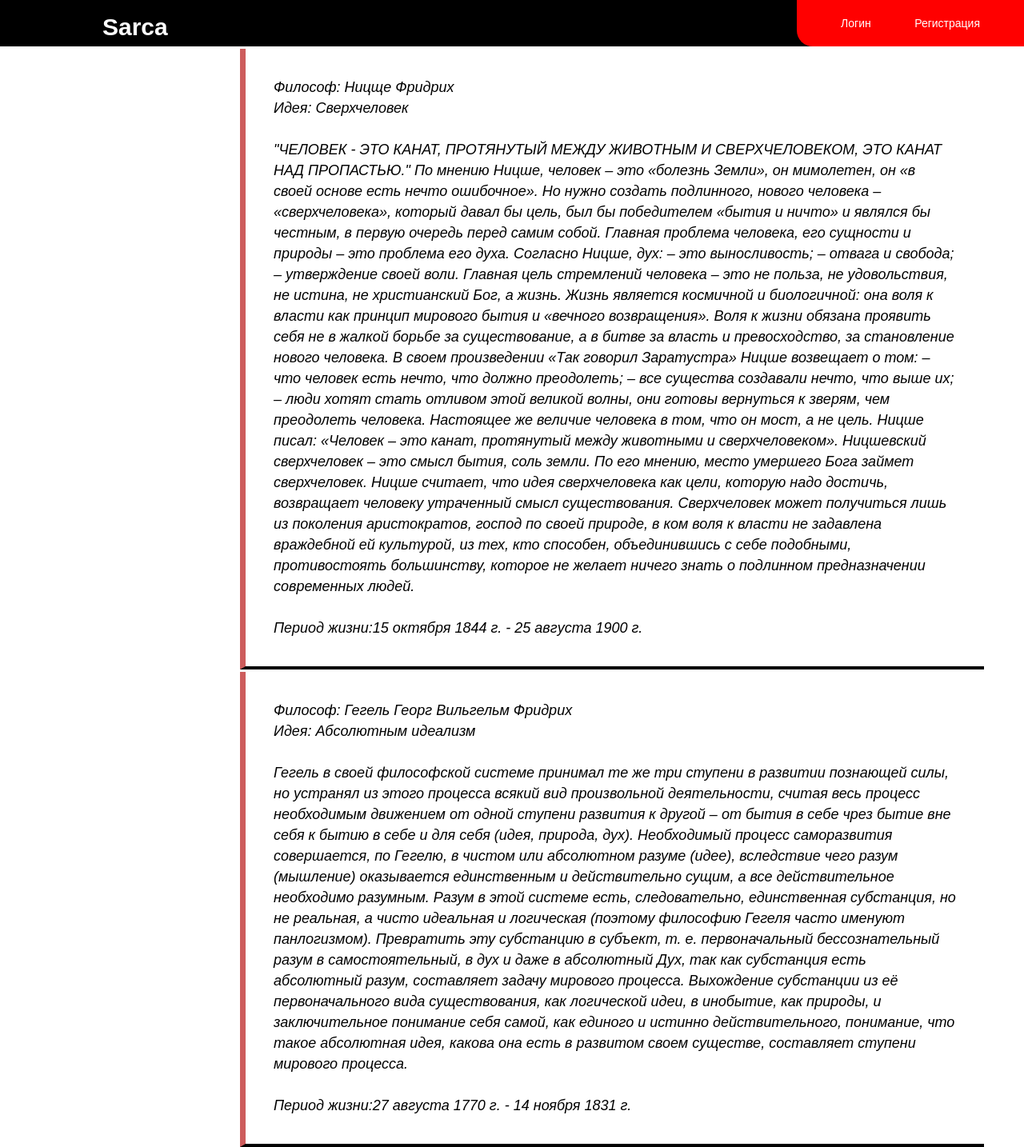
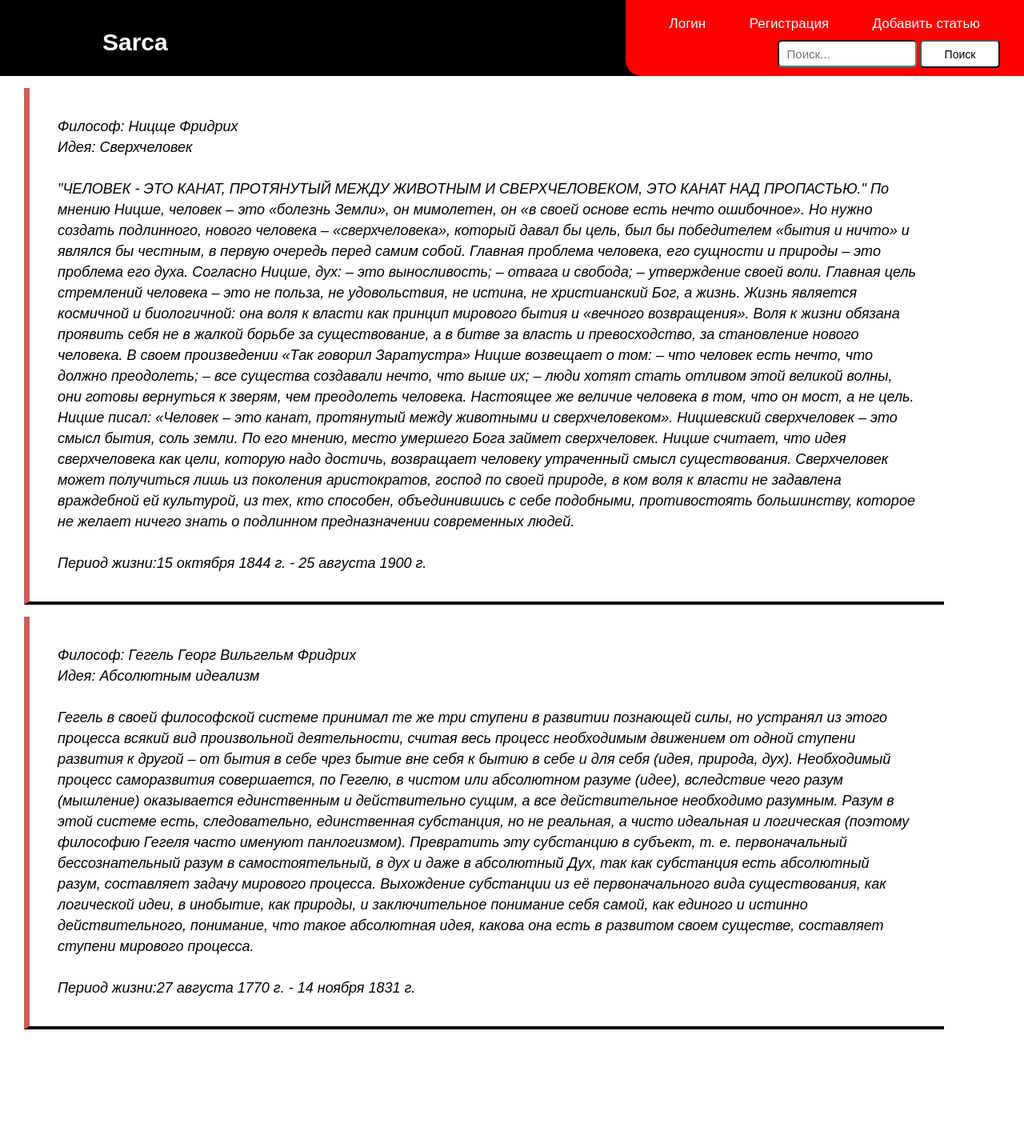
Before and after one commit to Meiram-sys/Dproject, a Django app: page / in a window 1280 px wide. Shown: the whole page at 80% size. After the commit the page ends 1287 px from the top, so only its background shows below. Run offline with Django 4.2, Linux system fonts and the light colour scheme; data comes from the database, SQL or seed files in the repository.

Commit message:
Add search

```diff
--- a/Philosophy/admin.py
+++ b/Philosophy/admin.py
@@ -8,5 +8,4 @@ class PhilosophyModel(admin.ModelAdmin):
         name = philosophers
 
 
-
 admin.site.register(philosophers, PhilosophyModel)
--- a/Philosophy/forms.py
+++ b/Philosophy/forms.py
@@ -28,3 +28,7 @@ class AddArticle(forms.ModelForm):
         widgets = {
             'philosophy': forms.Textarea(attrs={'cols': 80, 'rows': 10}),
         }
+
+
+class SearchForm(forms.Form):
+    query = forms.CharField()
--- a/Philosophy/static/css/styles.css
+++ b/Philosophy/static/css/styles.css
@@ -24,6 +24,26 @@ nav{
     padding-left: 10%;
     z-index: 1;
 }
+
+.search{
+    font-size: 15px;
+    width: 150px;
+    height: 10px;
+    padding: 10px;
+    border-radius: 5px;
+}
+.search_button{
+    color:black;
+    font-size: 14px;
+    background-color: white;
+    height: 35px;
+    width: 100px;
+    border-radius: 5px;
+}
+.search_button:hover{
+    background-color: red;
+    color:white;
+}
 .nav-links{
     text-align: right;
     background: red;
@@ -38,16 +58,16 @@ nav{
 .nav-links ul li a{
     color:white;
     text-decoration: none;
-    font-size: 14px;
+    font-size: 17px;
 }
 .nav-links ul li a:hover{
     color:black;
 }
 
 .container{
-    margin-left: 300px ;
-    margin-right: 50px;
-    margin-top:3px ;
+    margin-left: 30px ;
+    margin-right: 100px;
+    margin-top:15px ;
     padding: 35px;
     border-left: 7px solid indianred;
     border-bottom: 4px solid black;
@@ -56,10 +76,3 @@ nav{
     font-weight: normal;
     font-size: 18px;
 }
-.container-idea{
-    background: orange;
-    margin-left: 0;
-    position: absolute;
-    left: 0;
-    top:80px;
-}
--- a/Philosophy/urls_config.py
+++ b/Philosophy/urls_config.py
@@ -8,5 +8,6 @@ urlpatterns = [
     path('login', LogUser.as_view(), name='Login'),
     path('register', RegUser.as_view(), name='Register'),
     path('add-article',AddArticle.as_view(),name='AddArticle'),
+    path('search-resutl',SearchResultsView.as_view(),name='search_results')
 
 ]
--- a/Philosophy/views.py
+++ b/Philosophy/views.py
@@ -1,3 +1,4 @@
+from django.db.models import Q
 from django.http import HttpResponse, HttpResponseNotFound
 from django.shortcuts import render
 from django.contrib.auth.views import LoginView
@@ -50,6 +51,17 @@ class AddArticle(CreateView):
         return context
 
 
+class SearchResultsView(ListView):
+    model = philosophers
+    template_name = 'Philosophy/MainPage.html'
+    context_object_name = 'philosophy'
+
+    def get_queryset(self):
+        query = self.request.GET.get('search_q')
+        result = philosophers.objects.filter(Q(name__icontains=query) | Q(surname__icontains=query) | Q(philosophy_name__icontains=query) |Q(philosophy__icontains=query) )
+        return result
+
+
 
 
 
--- a/templates/Philosophy/MainPage.html
+++ b/templates/Philosophy/MainPage.html
@@ -12,4 +12,5 @@
             {% endfor %}
 
 
+
 {% endblock Content %}
--- a/templates/Philosophy/base.html
+++ b/templates/Philosophy/base.html
@@ -16,7 +16,12 @@
                     <ul>
                         <li ><a href="{% url 'Register' %}" >Логин</a></li>
                         <li ><a href="{% url 'Login' %}" >Регистрация</a></li>
+                        <li ><a href="{% url 'AddArticle' %}" >Добавить статью</a></li>
                     </ul>
+                <form action="{% url 'search_results' %}" method="get" >
+                  <input name="search_q" type="text" placeholder="Поиск..." class = 'search'>
+                    <button type="submit" class = 'search_button'>Поиск</button>
+                </form>
             </div>
         </nav>
 
```
